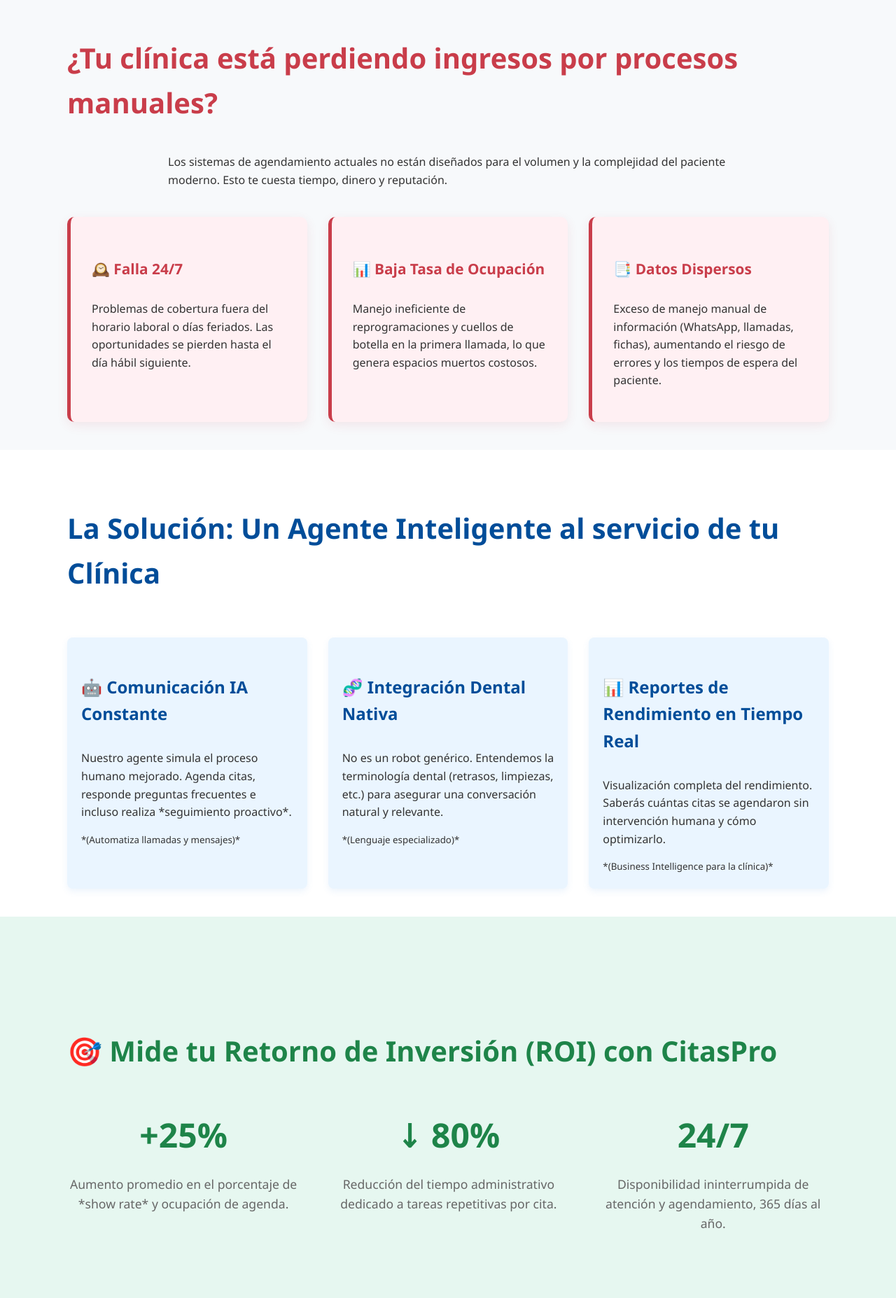
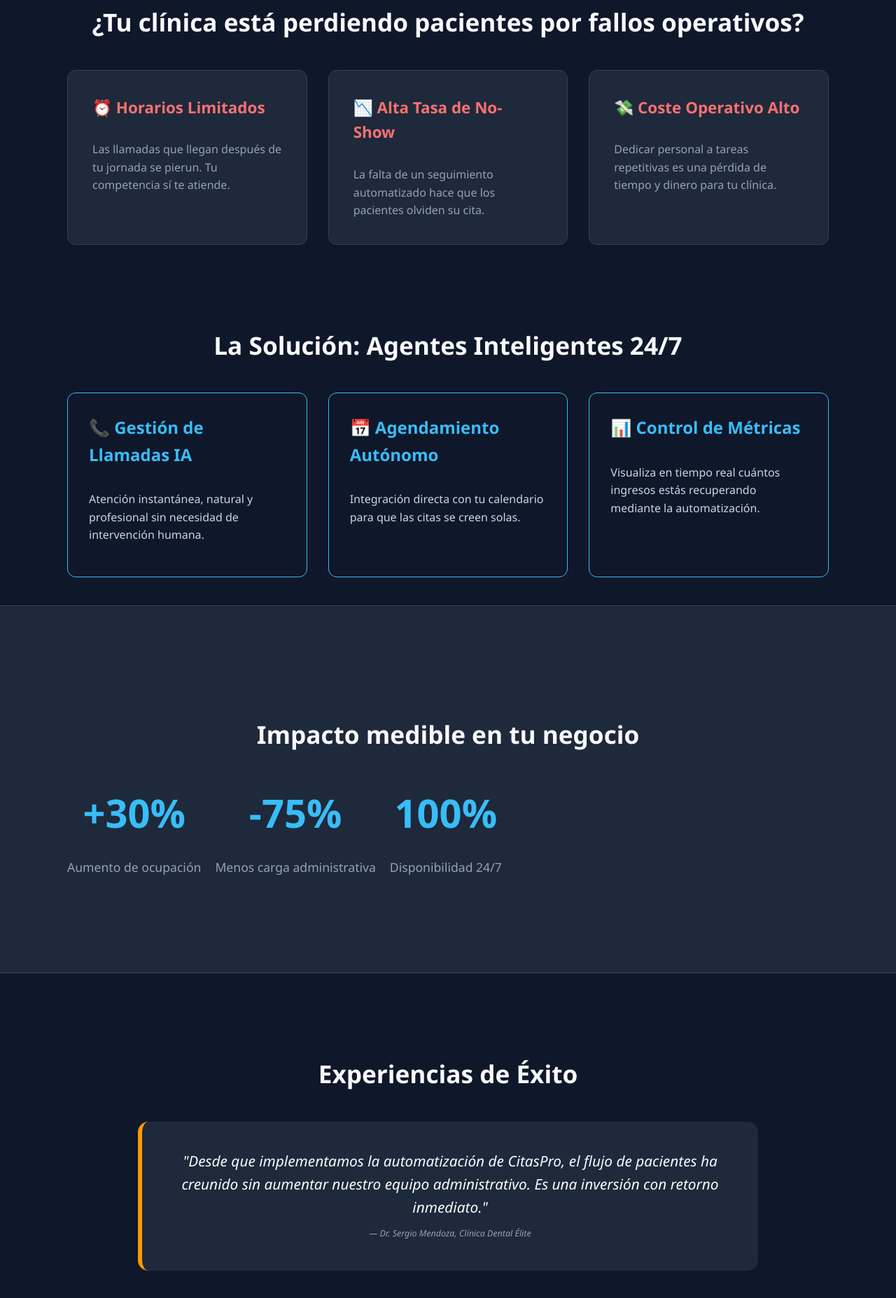
Before and after one commit to exoudy/citaspro-website, a plain HTML site: page index.html in a window 1280 px wide. Shown: the part 903-2758 px from the top of the page at 70% size. Drawn offline with Linux system fonts and the light colour scheme.

Commit message:
Update: Dark mode and new CTA link

```diff
--- a/index.html
+++ b/index.html
@@ -2,65 +2,129 @@
 <html lang="es">
 <head>
     <meta charset="UTF-8">
-    <meta name="viewport" content="width=device-width, initial-scale=1.0">
-    <title>CitasPro: Automatización Inteligente para Clínicas Dentales</title>
+    <meta name="viewport" content="width_width, initial-scale=1.0">
+    <title>CitasPro | Automatización Dental de Élite</title>
     <style>
-        /* INSTRUCCIONES: Este es un CSS limpio y corporativo basado en patrones B2B de alta conversión. */
-        body { font-family: 'Segoe UI', Tahoma, Geneva, Verdana, sans-serif; line-height: 1.6; color: #333; margin: 0; padding: 0; background-color: #f7f9fb; }
+        /* ESTILO DARK MODE PROFESIONAL */
+        body {
+            font-family: 'Segoe UI', Roboto, Helvetica, Arial, sans-serif;
+            line-height: 1.6;
+            color: #e2e8f0;
+            margin: 0;
+            padding: 0;
+            background-color: #0f172a; /* Fondo oscuro profundo */
+        }
         .container { width: 85%; max-width: 1200px; margin: 0 auto; padding: 40px 0; }
-        header { background-color: #ffffff; box-shadow: 0 2px 5px rgba(0,0,0,.05); position: sticky; top: 0; z-index: 10; padding: 15px 0;}
-        .branding { display: flex; justify-content: space-between; align-items: center; max-width: 1200px; margin: auto; }
-        .logo h1 { color: #004d99; font-size: 2em; font-weight: 700;}
-        nav a { margin-left: 30px; text-decoration: none; color: #555; font-weight: 600; transition: color 0.2s; }
-        nav a:hover { color: #004d99; }
 
-        /* --- SECCIÓN HERO (El gancho primario) --- */
-        #hero { background-color: #eaf5ff; padding: 120px 0; text-align: center; border-bottom: 1px solid #ddd;}
-        #hero h2 { font-size: 3.8em; color: #004d99; margin-bottom: 20px; line-height: 1.1; font-weight: 800;}
-        #hero p { font-size: 1.4em; color: #555; max-width: 800px; margin: 30px auto 40px; }
-        .cta-button { background-color: #ff9900; color: white; padding: 18px 50px; text-decoration: none; font-weight: bold; border-radius: 6px; transition: background-color 0.3s, transform 0.2s; display: inline-block; box-shadow: 0 4px #cc7a00;}
-        .cta-button:hover { background-color: #e68800; transform: translateY(-2px); }
+        header {
+            background-color: #1e293b;
+            box-shadow: 0 4px 10px rgba(0,0,0,.3);
+            padding: 15px 0;
+            position: sticky;
+            top: 0;
+            z-index: 100;
+        }
+        .branding { display: flex; justify-content: space-between; align-items: center; max-width: 1200px; margin: auto; width: 85%; }
+        .logo h1 { color: #38bdf8; font-size: 2em; margin: 0; font-weight: 700; letter-spacing: -1px;}
+        nav a { margin-left: 25px; text-decoration: none; color: #94a3b8; font-weight: 600; transition: color 0.3s; }
+        nav a:hover { color: #38bdf8; }
 
-        /* --- SECCIÓN DOLOR (El identificador del problema) --- */
-        #dolor h3 { font-size: 2.5em; color: #c93d4a;}
-        .dolor-cols { display: grid; grid-template-columns: repeat(auto-fit, minmax(280px, 1fr)); gap: 30px; margin-top: 40px;}
-        .col-problema { background: #fff0f3; padding: 30px; border-radius: 10px; box-shadow: 0 5px 15px rgba(201, 61, 74, .1); border-left: 5px solid #c93d4a;}
-        .col-problema h4 { color: #c93d4a; font-size: 1.3em;}
+        /* --- SECCIÓN HERO --- */
+        #hero {
+            background: radial-gradient(circle at center, #1e293b 0%, #0f172a 100%);
+            padding: 120px 0;
+            text-align: center;
+            border-bottom: 1px solid #334155;
+        }
+        #hero h2 { font-size: 3.5em; color: #ffffff; margin-bottom: 20px; line_height: 1.1; font-weight: 800; }
+        #hero p { font-size: 1.4em; color: #94a3b8; max-width: 800px; margin: 30px auto 40px; }
 
-        /* --- SECCIÓN SOLUCIÓN (El 'cómo' funciona) --- */
-        #solucion { background-color: #ffffff; }
-        #solucion h3 { font-size: 2.5em; color: #004d99;}
-        .feature-grid { display: flex; justify-content: space-between; gap: 30px; margin-top: 60px;}
-        .col-solucion { flex-basis: 30%; text-align: left; padding: 20px; border-radius: 8px; background: #eaf5ff; box-shadow: 0 4px 10px rgba(74, 144, 226, .1); }
-        .col-solucion h4 { color: #004d99; font-size: 1.5em;}
+        /* Botón Principal (CTA) */
+        .cta-button {
+            background-color: #ff9900; /* Color de acción vibrante */
+            color: #ffffff !important;
+            padding: 18px 45px;
+            text-decoration: none;
+            font-weight: 800;
+            border-radius: 8px;
+            transition: all 0.3s ease;
+            display: inline-block;
+            box-shadow: 0 4px 15px rgba(255, 153, 0, 0.3);
+            text-transform: uppercase;
+            letter-spacing: 1px;
+        }
+        .cta-button:hover {
+            background-color: #e68800;
+            transform: translateY(-3px);
+            box-shadow: 0 8px 25px rgba(255, 153, 0, 0.4);
+        }
 
-        /* --- SECCIÓN ROI/BENEFICIOS (El valor monetario) --- */
-        #metricas { background-color: #e6f7f0; padding: 80px 0;}
-        #metricas h3 { font-size: 2.5em; color: #1e8449;}
-        .metricas-container { display: flex; justify-content: space-around; text-align: center; gap: 50px; margin-top: 50px;}
-        .metrica-box h2 { font-size: 3em; color: #1e8449; margin: 0;}
-        .metrica-box p { font-size: 1.1em; color: #666; }
+        /* --- SECCIONES DE CONTENIDO --- */
+        section { padding: 80px 0; text-align: center; }
+        h3 { font-size: 2.2em; color: #f8fafc; margin-bottom: 40px; }
 
-        /* --- TESTIMONIOS Y CTA FINAL --- */
-        #testimoniales { padding: 80px 0; background-color: #fffbeb;}
-        #final-cta { padding: 90px 0; text-align: center; background-color: #004d99; color:#ffffff;}
-        #final-cta h2, #final-cta p { color: white;}
+        /* Columnas de Problemas (Cards oscuras) */
+        .problem-grid { display: grid; grid-template-columns: repeat(auto-fit, minmax(300px, 1fr)); gap: 30px; margin-top: 40px;}
+        .col-problema {
+            background: #1e293b;
+            padding: 35px;
+            border-radius: 12px;
+            text-align: left;
+            border: 1px solid #334155;
+            transition: border-color 0.3s;
+        }
+        .col-problema:hover { border-color: #c93d4a; }
+        .col-problema h4 { color: #f87171; font-size: 1.4em; margin-top: 0;}
+        .col-problema p { color: #94a3b8; margin-bottom: 0; }
 
-        /* FOOTER */
-        footer { background-color: #333; color: #aaa; padding: 30px 0;}
+        /* Columnas de Soluciones */
+        .feature-grid { display: grid; grid-template-columns: repeat(auto-fit, minmax(300px, 1fr)); gap: 30px; }
+        .col-solucion {
+            background: #0f172a;
+            padding: 30px;
+            border-radius: 12px;
+            border: 1px solid #38bdf8;
+            text-align: left;
+        }
+        .col-solucion h4 { color: #38bdf8; font-size: 1.5em; margin-top: 0;}
+        .col-solucion p { color: #cbd5e1; }
+
+        /* Métricas / ROI */
+        #metricas { background-color: #1e293b; border-top: 1px solid #334155; border-bottom: 1px solid #334155;}
+        .metricas-container { display: flex; justify_content: space-around; text-align: center; gap: 20px; }
+        .metrica-box h2 { font-size: 3.5em; color: #38bdf8; margin: 0;}
+        .metrica-box p { font-size: 1.1em; color: #94a3b8; }
+
+        /* Testimonios */
+        #testimoniales { background-color: #0f172a; padding: 80px 0;}
+        blockquote {
+            background: #1e293b;
+            padding: 40px;
+            border-radius: 15px;
+            font-style: italic;
+            font-size: 1.3em;
+            color: #f8fafc;
+            border-left: 6px solid #ff9900;
+            margin: 0 auto;
+            max-width: 800px;
+        }
+
+        /* CTA Final */
+        #final-cta { background: linear-gradient(135deg, #0f172a 0%, #1e293b 100%); padding: 100px 0; }
+
+        footer { background-color: #020617; color: #475569; padding: 40px 0; text-align: center; font-size: 0.9em; border-top: 1px solid #1e293b;}
     </style>
 </head>
 <body>
 
-    <!-- HEADER (Navegación corporativa) -->
+    <!-- HEADER -->
     <header>
         <div class="branding">
-            <div class="logo"><h1>CitasPro</h1></h1>
+            <div class="logo"><h1>CitasPro</h1></div>
             <nav>
-                <a href="#solucion">Plataforma</a>
+                <a href="#solucion">Solución</a>
                 <a href="#metricas">ROI</a>
-                <a href="#testimoniales">Clientes</a>
-                <a href="#final-cta" class="cta-button" style="display:inline-block; padding: 8px 20px; font-size: 1em;">Demo Gratuita</a>
+                <a href="#final-cta" class="cta-button" style="padding: 10px 25px; font-size: 0.9em;">Solicitar Demo</a>
             </nav>
         </div>
     </header>
@@ -68,95 +132,86 @@
     <!-- HERO SECTION -->
     <section id="hero">
         <div class="container">
-            <h2>☎️ Automatiza el agente de llamadas y agendamiento.</h2>
-            <p>La inteligencia artificial que convierte la fricción administrativa en **crecimiento controlado** para tu clínica dental.</p>
-            <a href="#final-cta" class="cta-button">🚀 Solicitar mi Diagnóstico Gratuito</a>
+            <h2>🤖 Automatización con IA para Clínicas Dentales</h2>
+            <p>Transformamos tus llamadas perdidas en citas confirmadas. Un sistema inteligente que trabaja 24/7 para maximizar tu rentabilidad.</p>
+            <a href="https://redimidosinternacional.churchcenter.com/" class="cta-button">Solicitar Diagnóstico Gratuito</a>
         </div>
     </section>
 
-    <!-- SECCIÓN DOLOR (El gancho: reconocer el problema) -->
+    <!-- PROBLEMA -->
     <section id="dolor" class="container">
-        <h3>¿Tu clínica está perdiendo ingresos por procesos manuales?</h3>
-        <p style="max-width: 800px; margin: 0 auto 40px;">Los sistemas de agendamiento actuales no están diseñados para el volumen y la complejidad del paciente moderno. Esto te cuesta tiempo, dinero y reputación.</p>
-        <div class="dolor-cols">
+        <h3>¿Tu clínica está perdiendo pacientes por fallos operativos?</h3>
+        <div class="problem-grid">
             <div class="col-problema">
-                <h4>🕰️ Falla 24/7</h4><p>Problemas de cobertura fuera del horario laboral o días feriados. Las oportunidades se pierden hasta el día hábil siguiente.</p>
+                <h4>⏰ Horarios Limitados</h4>
+                <p>Las llamadas que llegan después de tu jornada se pierun. Tu competencia sí te atiende.</p>
             </div>
             <div class="col-problema">
-                <h4>📊 Baja Tasa de Ocupación</h4><p>Manejo ineficiente de reprogramaciones y cuellos de botella en la primera llamada, lo que genera espacios muertos costosos.</p>
+                <h4>📉 Alta Tasa de No-Show</h4>
+                <p>La falta de un seguimiento automatizado hace que los pacientes olviden su cita.</p>
             </div>
             <div class="col-problema">
-                <h4>📑 Datos Dispersos</h4><p>Exceso de manejo manual de información (WhatsApp, llamadas, fichas), aumentando el riesgo de errores y los tiempos de espera del paciente.</p>
+                <h4>💸 Coste Operativo Alto</h4>
+                <p>Dedicar personal a tareas repetitivas es una pérdida de tiempo y dinero para tu clínica.</p>
             </div>
         </div>
     </section>
 
-    <!-- SECCIÓN SOLUCIÓN -->
-    <section id="solucion">
-        <div class="container">
-            <h3>La Solución: Un Agente Inteligente al servicio de tu Clínica</h3>
+    <!-- SOLUCIÓN -->
+    <section id="solucion" class="container">
+        <h3>La Solución: Agentes Inteligentes 24/7</h3>
         <div class="feature-grid">
             <div class="col-solucion">
-                    <h4>🤖 Comunicación IA Constante</h4><p>Nuestro agente simula el proceso humano mejorado. Agenda citas, responde preguntas frecuentes e incluso realiza *seguimiento proactivo*.</p>
-                    <small style="display:block; margin-top: 10px;">*(Automatiza llamadas y mensajes)*</small>
+                <h4>📞 Gestión de Llamadas IA</h4>
+                <p>Atención instantánea, natural y profesional sin necesidad de intervención humana.</p>
             </div>
             <div class="col-solucion">
-                    <h4>🧬 Integración Dental Nativa</h4><p>No es un robot genérico. Entendemos la terminología dental (retrasos, limpiezas, etc.) para asegurar una conversación natural y relevante.</p>
-                    <small style="display:block; margin-top: 10px;">*(Lenguaje especializado)*</small>
+                <h4>📅 Agendamiento Autónomo</h4>
+                <p>Integración directa con tu calendario para que las citas se creen solas.</p>
             </div>
             <div class="col-solucion">
-                    <h4>📊 Reportes de Rendimiento en Tiempo Real</h4><p>Visualización completa del rendimiento. Saberás cuántas citas se agendaron sin intervención humana y cómo optimizarlo.</p>
-                     <small style="display:block; margin-top: 10px;">*(Business Intelligence para la clínica)*</small>
-                </div>
+                <h4>📊 Control de Métricas</h4>
+                <p>Visualiza en tiempo real cuántos ingresos estás recuperando mediante la automatización.</p>
             </div>
         </div>
     </section>
 
-     <!-- SECCIÓN MÉTRICAS / ROI -->
+    <!-- MÉTRICAS -->
     <section id="metricas">
         <div class="container">
-            <h3>🎯 Mide tu Retorno de Inversión (ROI) con CitasPro</h3>
+            <h3>Impacto medible en tu negocio</h3>
             <div class="metricas-container">
-                <div class="metrica-box">
-                    <h2>+25%</h2>
-                    <p>Aumento promedio en el porcentaje de *show rate* y ocupación de agenda.</p>
-                </div>
-                <div class="metrica-box">
-                    <h2>↓ 80%</h2>
-                    <p>Reducción del tiempo administrativo dedicado a tareas repetitivas por cita.</p>
-                </div>
-                 <div class="metrica-box">
-                    <h2>24/7</h2>
-                    <p>Disponibilidad ininterrumpida de atención y agendamiento, 365 días al año.</p>
-                </div>
+                <div class="metrica-box"><h2>+30%</h2><p>Aumento de ocupación</p></div>
+                <div class="metrica-box"><h2>-75%</h2><p>Menos carga administrativa</p></div>
+                <div class="metrica-box"><h2>100%</h2><p>Disponibilidad 24/7</p></div>
             </div>
         </div>
     </section>
 
     <!-- TESTIMONIOS -->
     <section id="testimoniales" class="container">
-        <h3>⭐ Clínicas que ya han maximizado su potencial</h3>
-        <blockquote style="background: #f0f7ff; padding: 30px; border-radius: 8px; margin-top: 40px; text-align: center;">
-            <p style="font-style: italic; font-size: 1.2em;">"Desde que implementamos CitasPro, el flujo de llamadas es impecable. Nuestro equipo está más enfocado en la calidad del paciente y menos en la gestión de citas. Veremos a un retorno de inversión claro con los datos."</p>
-            <cite style="display: block; margin-top: 15px;">— Dr. Martín Gómez, Coordinador General | Clínica Dental Alfa.</cite>
+        <h3>Experiencias de Éxito</h3>
+        <blockquote>
+            "Desde que implementamos la automatización de CitasPro, el flujo de pacientes ha creunido sin aumentar nuestro equipo administrativo. Es una inversión con retorno inmediato."
+            <br><small style="font-size: 0.6em; color: #94a3b8;">— Dr. Sergio Mendoza, Clínica Dental Élite</small>
         </blockquote>
     </section>
 
     <!-- CTA FINAL -->
     <section id="final-cta">
         <div class="container">
-            <h2>¿Listo para transformar tu operación?</h2>
-            <p style="font-size: 1.3em;">Contáctanos hoy mismo y te mostraremos un diagnóstico exacto de dónde estás perdiendo dinero en el proceso...</p>
-            <!-- Usamos placeholder # donde debe ir la acción real del botón -->
-            <a href="#final-cta" class="cta-button" style="background-color: #ff9900; padding: 30px 70px; font-size: 1.4em;">DEMO GRATUITA Y DIAGNÓSTICO DE FLUIDEZ OPERATIVA</a>
+            <h2>¿Listo para llevar tu clínica al siguiente nivel?</h2>
+            <p>No dejes que un cliente potencial se vaya con la competencia. Empieza hoy.</p>
+            <br>
+            <a href="https://redimidosinternacional.churchcenter.com/" class="cta-button">Solicitar Ahora mismo</a>
         </div>
     </section>
 
     <!-- FOOTER -->
     <footer>
-        <div class="container" style="display: flex; justify-content: space-between; align-items: center;">
-            <div>&copy; 2026 CitasPro. Todos los derechos reservados. | Ingeniería de Flujos Clínicos Digitales.</div>
-            <p>Contacto Directo: <a href="mailto:info@citaspro.com" style="color:#ccc; text-decoration:none;">info@citaspro.com</a></p>
+        <div class="container">
+            &copy; 2026 CitasPro - Agencia de Automatización Agéntica.<br>
+            Todos los derechos reservados.
         </div>
     </footer>
 
```
Lines whose indentation alone changed are shown as unchanged.
